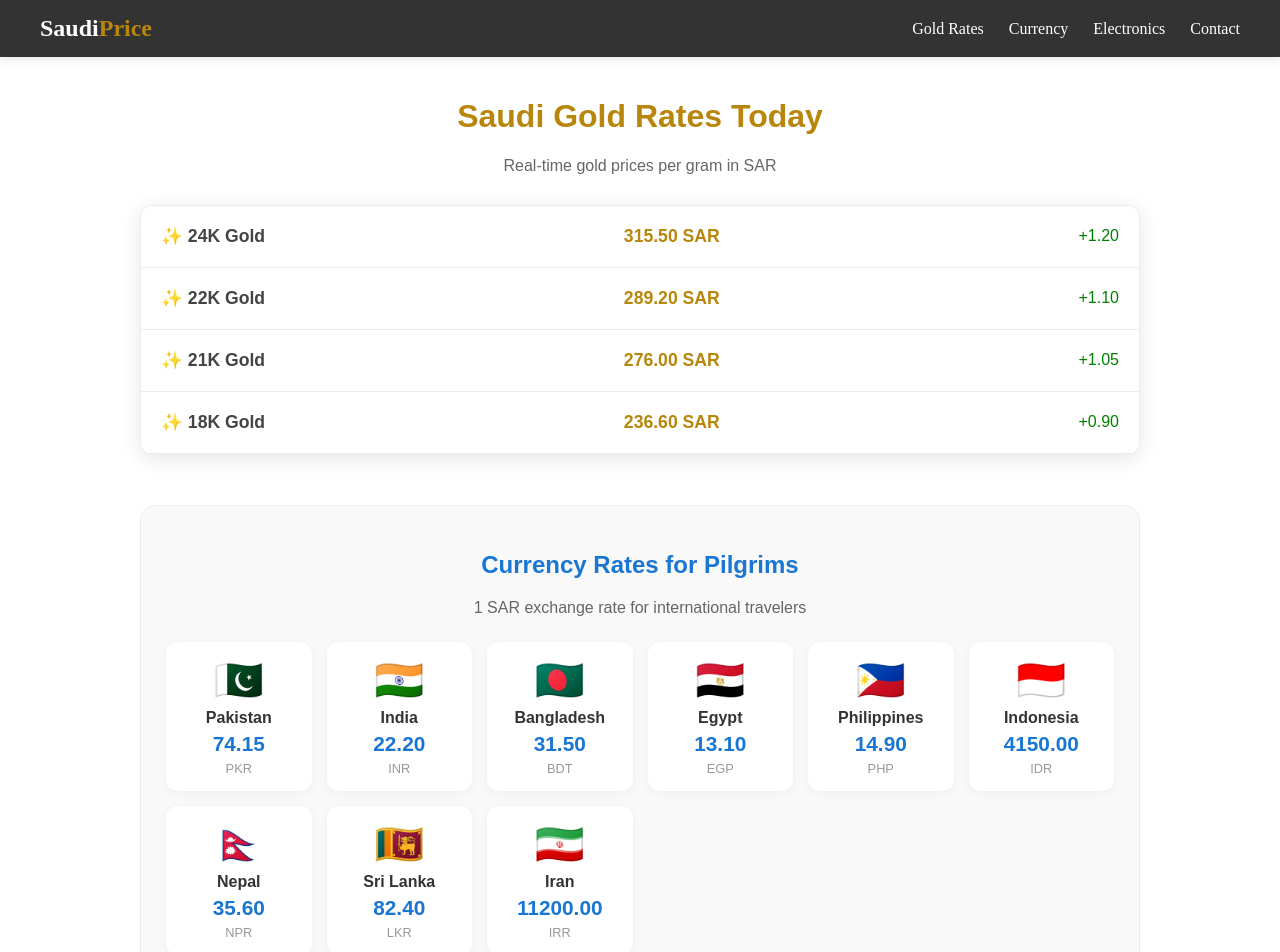
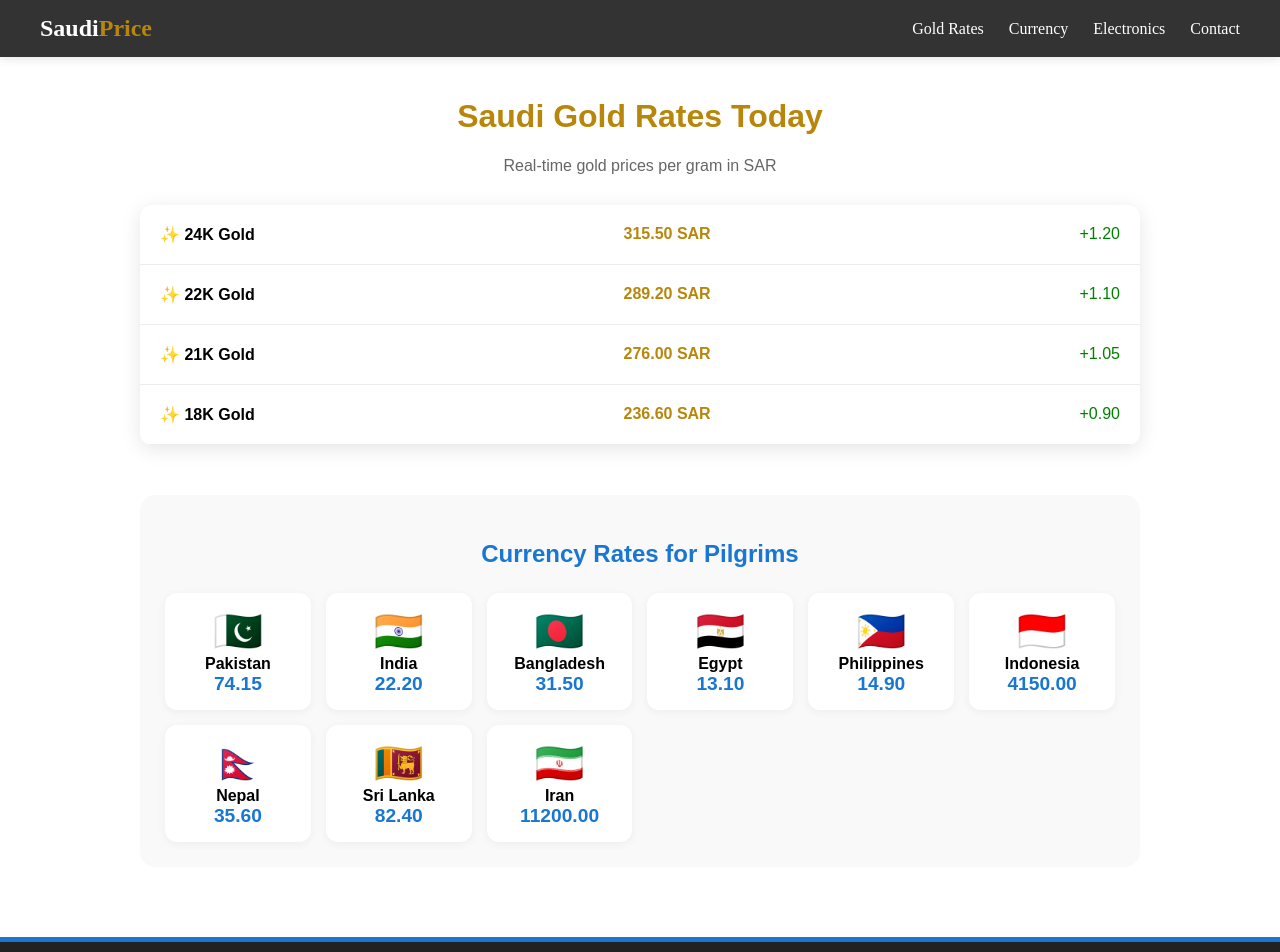
Before and after one commit to DiGiSaudia/saudirate, a Next.js app: page /gold-rates in a window 1280 px wide. Shown: the top 952 px of the page. Built offline with nearby package versions, Linux system fonts and the light colour scheme.

Commit message:
clean code without style jsx to fix build error

```diff
--- a/app/gold-rates/page.tsx
+++ b/app/gold-rates/page.tsx
@@ -22,78 +22,31 @@ export default function GoldPage() {
 
   return (
     <div style={{ padding: '20px', maxWidth: '1000px', margin: '0 auto', fontFamily: 'Arial, sans-serif' }}>
-
-      {/* Gold Rates Section */}
       <h1 style={{ textAlign: 'center', color: '#b8860b', fontSize: '2rem' }}>Saudi Gold Rates Today</h1>
       <p style={{ textAlign: 'center', color: '#666', marginBottom: '30px' }}>Real-time gold prices per gram in SAR</p>
 
-      <div className="responsive-container">
+      <div style={{ background: 'white', borderRadius: '12px', boxShadow: '0 4px 20px rgba(0,0,0,0.1)', overflow: 'hidden' }}>
         {goldRates.map((gold, index) => (
-          <div key={index} className="data-row">
-            <span className="label">✨ {gold.purity}</span>
-            <span className="value">{gold.price}</span>
-            <span className="change" style={{ color: 'green' }}>{gold.change}</span>
+          <div key={index} style={{ display: 'flex', justifyContent: 'space-between', padding: '20px', borderBottom: '1px solid #eee' }}>
+            <span style={{ fontWeight: 'bold' }}>✨ {gold.purity}</span>
+            <span style={{ color: '#b8860b', fontWeight: 'bold' }}>{gold.price}</span>
+            <span style={{ color: 'green' }}>{gold.change}</span>
           </div>
         ))}
       </div>
 
-      {/* Hajj & Umrah Pilgrims Section */}
-      <div style={{ marginTop: '50px', backgroundColor: '#f9f9f9', padding: '25px', borderRadius: '15px', border: '1px solid #eee' }}>
+      <div style={{ marginTop: '50px', backgroundColor: '#f9f9f9', padding: '25px', borderRadius: '15px' }}>
         <h2 style={{ textAlign: 'center', color: '#1976d2' }}>Currency Rates for Pilgrims</h2>
-        <p style={{ textAlign: 'center', color: '#666' }}>1 SAR exchange rate for international travelers</p>
-
-        <div style={{
-          display: 'grid',
-          gridTemplateColumns: 'repeat(auto-fit, minmax(140px, 1fr))',
-          gap: '15px',
-          marginTop: '25px'
-        }}>
+        <div style={{ display: 'grid', gridTemplateColumns: 'repeat(auto-fit, minmax(140px, 1fr))', gap: '15px', marginTop: '25px' }}>
           {internationalRates.map((item, idx) => (
-            <div key={idx} style={{
-              backgroundColor: 'white',
-              padding: '15px',
-              borderRadius: '12px',
-              textAlign: 'center',
-              boxShadow: '0 2px 10px rgba(0,0,0,0.05)'
-            }}>
-              <div style={{ fontSize: '2.5rem', marginBottom: '5px' }}>{item.flag}</div>
-              <div style={{ fontWeight: 'bold', color: '#333', fontSize: '1rem' }}>{item.country}</div>
-              <div style={{ color: '#1976d2', fontSize: '1.3rem', fontWeight: 'bold', margin: '5px 0' }}>{item.rate}</div>
-              <div style={{ fontSize: '0.8rem', color: '#999' }}>{item.currency}</div>
+            <div key={idx} style={{ backgroundColor: 'white', padding: '15px', borderRadius: '12px', textAlign: 'center', boxShadow: '0 2px 10px rgba(0,0,0,0.05)' }}>
+              <div style={{ fontSize: '2.5rem' }}>{item.flag}</div>
+              <div style={{ fontWeight: 'bold', fontSize: '1rem' }}>{item.country}</div>
+              <div style={{ color: '#1976d2', fontSize: '1.2rem', fontWeight: 'bold' }}>{item.rate}</div>
             </div>
           ))}
         </div>
       </div>
-
-      <style jsx>{`
-        .responsive-container {
-          background: white;
-          border-radius: 12px;
-          box-shadow: 0 4px 20px rgba(0,0,0,0.1);
-          overflow: hidden;
-          border: 1px solid #eee;
-        }
-        .data-row {
-          display: flex;
-          justify-content: space-between;
-          padding: 20px;
-          border-bottom: 1px solid #eee;
-          align-items: center;
-        }
-        .label { font-weight: bold; font-size: 1.1rem; color: #444; }
-        .value { color: #b8860b; font-weight: bold; font-size: 1.1rem; }
-
-        @media (max-width: 600px) {
-          .data-row {
-            flex-direction: column;
-            gap: 10px;
-            text-align: center;
-            padding: 15px;
-          }
-          .label { font-size: 1.1rem; }
-          .value { font-size: 1.3rem; }
-        }
-      `}</style>
     </div>
   );
 }
```
